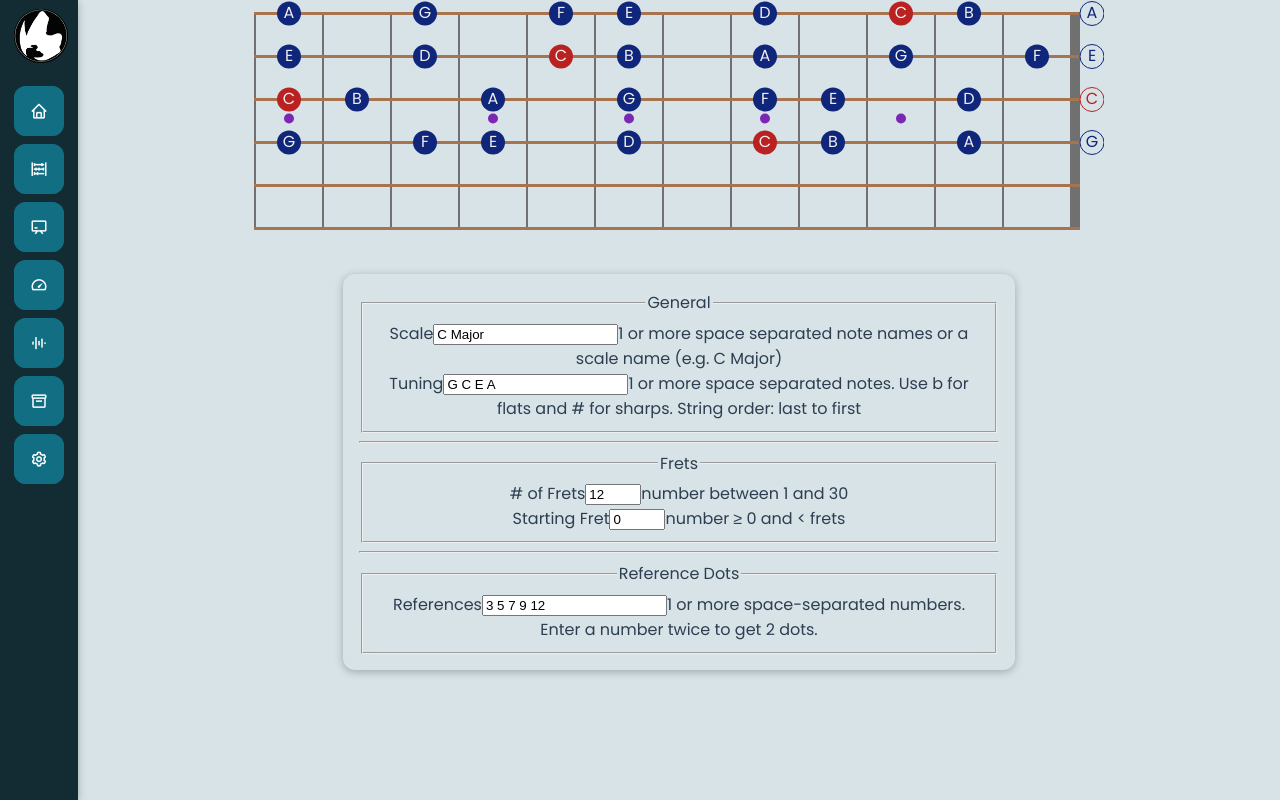
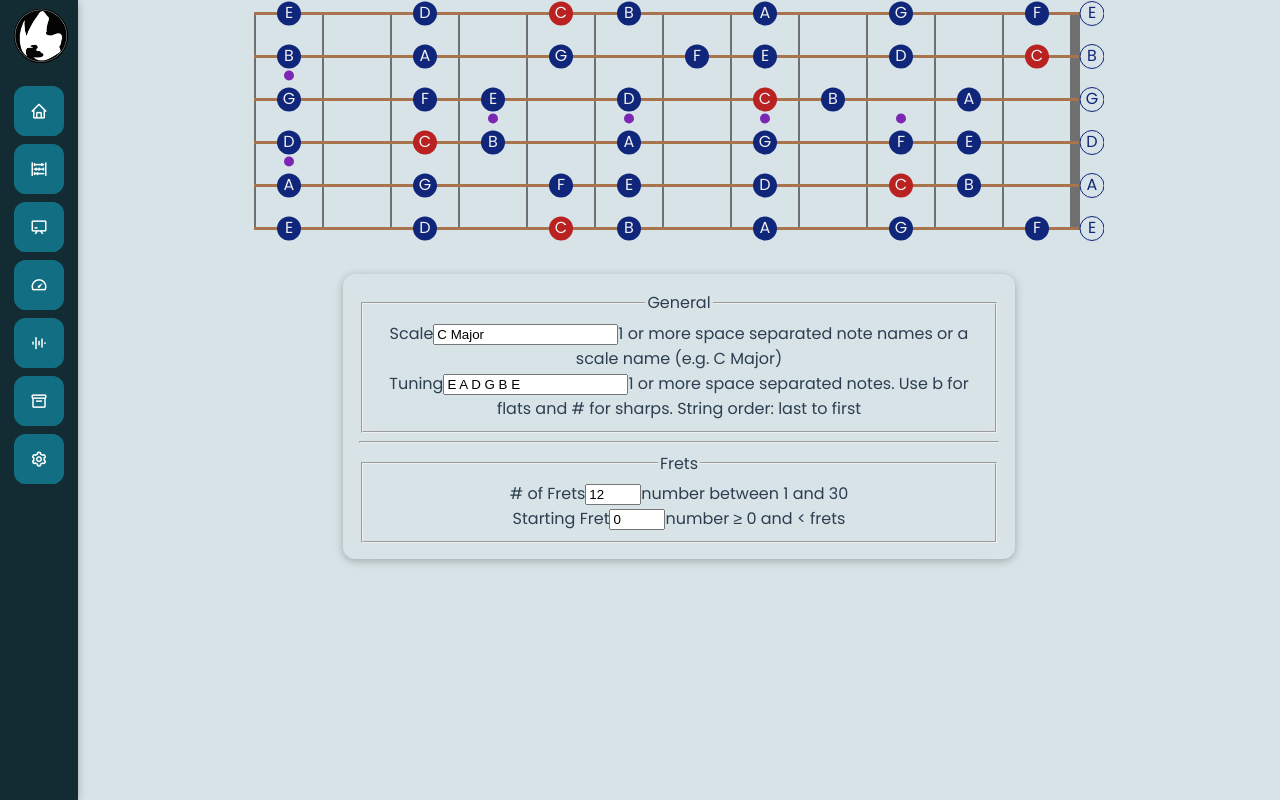
Before and after one commit to goldovsky/the-black-book, a Vue app: page /fretboard in a window 1280 px wide. Built offline with nearby package versions, Linux system fonts and the light colour scheme.

Commit message:
fretboard implemented a way to switch string symmetry (from the origin of)

```diff
--- a/src/components/fretboard/TheFretboard.vue
+++ b/src/components/fretboard/TheFretboard.vue
@@ -91,6 +91,8 @@ export default {
       referenceColor: null,
       leftDexterity: null,
       orientation: null,
+      reference: null,
+      tuning: null,
       /**
        *
        */
@@ -121,7 +123,7 @@ export default {
       default: "C D E F G A B",
       //validation: this.validNoteList,
     },
-    tuning: {
+    propTuning: {
       type: String,
       default: "G C E A",
       //validation: this.validNoteList,
@@ -135,10 +137,6 @@ export default {
       type: Number,
       default: 5,
       validator: (v) => v >= 1 && v <= 30,
-    },
-    reference: {
-      type: String,
-      default: "",
     },
   },
   created() {
@@ -159,6 +157,7 @@ export default {
     this.fretSize = 2;
     this.stringSpace = "40";
     this.referenceRadius = 5;
+    this.reference = "3 5 7 9 12 12 15 17 19 21 24 24"; // enter number twice to get two dots
     this.orientation = "horizontal";
     this.fretColor = "var(--fretboard-fret-color)";
     this.stringColor = "var(--fretboard-string-color)";
@@ -167,6 +166,16 @@ export default {
     this.noteTextColor = "var(--fretboard-noteText-color)";
     this.rootTextColor = "var(--fretboard-rootText-color)";
     this.referenceColor = "var(--fretboard-reference-color)";
+    /**
+     * Reverse string order to get the low string on top of the diagram
+     */
+      if (store.getters.fretboardSwitchStringSymmetry) {
+        var reverseTuning = this.propTuning;
+        reverseTuning = reverseTuning.split(" ").reverse().join(" ");
+        this.tuning = reverseTuning;
+      } else {
+        this.tuning = this.propTuning;
+      }
   },
   methods: {
     ariaId() {
--- a/src/components/views/ViewFretboard.vue
+++ b/src/components/views/ViewFretboard.vue
@@ -6,9 +6,8 @@
     >
       <the-fretboard
         :scale="scale"
-        :tuning="tuning"
+        :prop-tuning="tuning"
         :strumming-hand="strummingHand"
-        :reference="reference"
         :start="start"
         :frets="frets"
         :fret-color="fretColor"
@@ -89,25 +88,6 @@
           <span class="text-muted form-text">number &ge; 0 and &lt; frets</span>
         </div>
       </fieldset>
-
-      <hr />
-
-      <fieldset class="form-group">
-        <legend>Reference Dots</legend>
-        <div class="form-group">
-          <label for="references">References</label>
-          <input
-            id="references"
-            class="form-control"
-            type="text"
-            v-model="reference"
-          />
-          <span class="form-text text-muted"
-            >1 or more space-separated numbers. Enter a number twice to get 2
-            dots.</span
-          >
-        </div>
-      </fieldset>
     </section>
     </base-card>
   </div>
@@ -129,11 +109,11 @@ export default {
   data() {
     return {
       scale: "C Major",
-      tuning: "G C E A",
+      tuning: "E A D G B E",
+      //tuning: "E B G D A E",
       orientation: "horizontal",
       start: 0,
       frets: 12,
-      reference: "3 5 7 9 12",
       // below come from <script> inside html
       scales: {
         Major: [2, 2, 1, 2, 2, 2, 1],
--- a/src/store/store.js
+++ b/src/store/store.js
@@ -14,6 +14,7 @@ const store = createStore({
       leftDexterity: true,
       nbStrings: 6,
       chordDiagramWidth: 16, // de base à 20
+      fretboardSwitchStringSymmetry: false,
     };
   },
   getters: {
@@ -29,6 +30,9 @@ const store = createStore({
     nbStrings(state) {
       return state.nbStrings;
     },
+    fretboardSwitchStringSymmetry(state) {
+      return state.fretboardSwitchStringSymmetry;
+    }
   },
   mutations: {
     switchTheme() {
```
